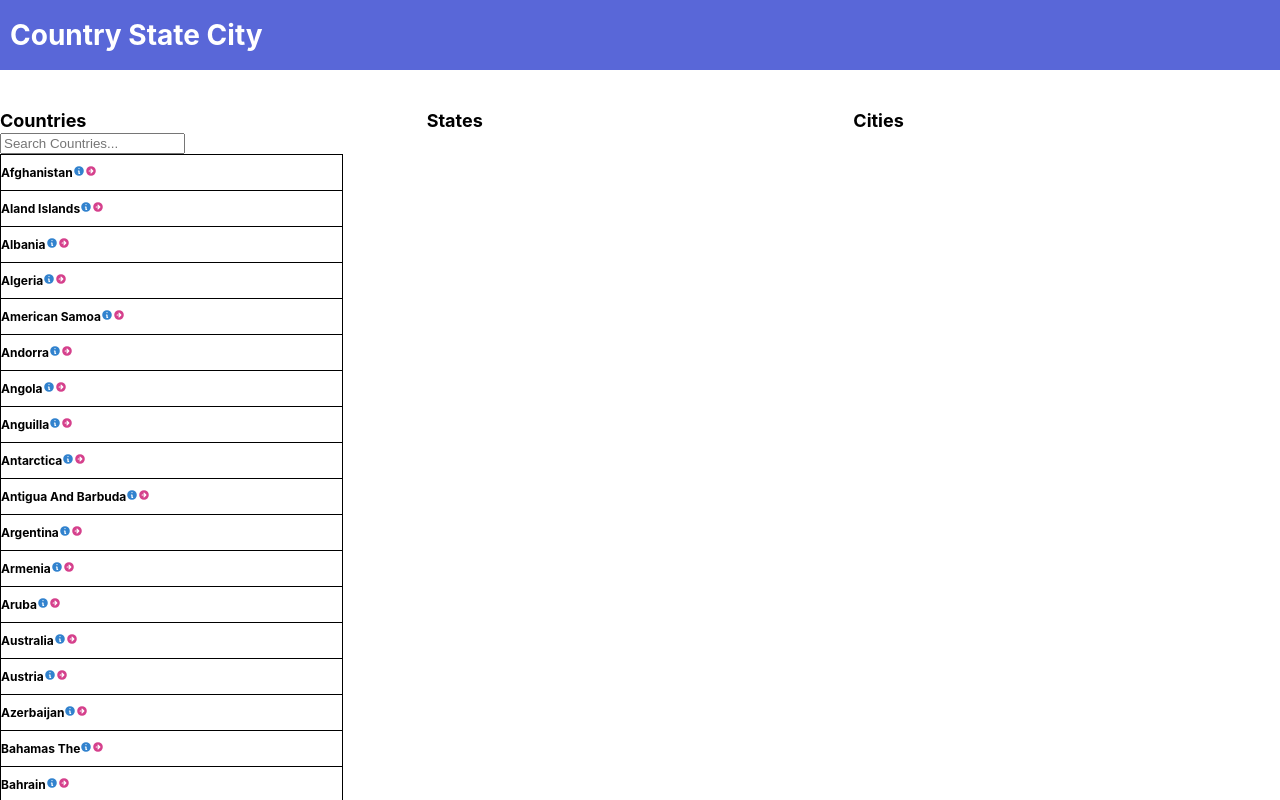
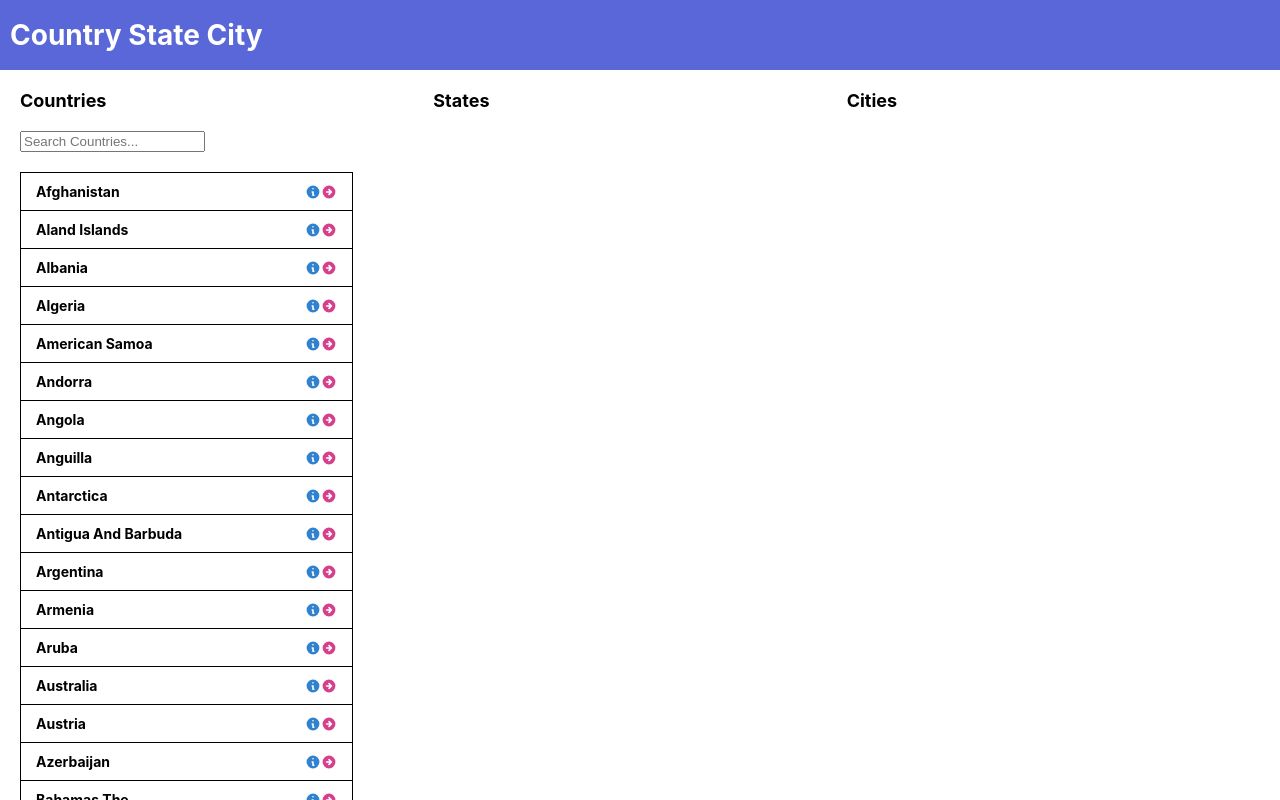
Before and after one commit to niiiiiiiiiiix/country-city-state, a React (Create React App) app: page / in a window 1280 px wide. Shown: the top 800 px of the page. Built offline with nearby package versions, Linux system fonts and the light colour scheme.

Commit message:
Further css styling on countries.css

```diff
--- a/src/components/Container.css
+++ b/src/components/Container.css
@@ -2,7 +2,7 @@
   height: 800px;
   display: grid;
   grid-template-columns: 1fr 1fr 1fr;
-  padding: 40px 0 0 0;
+  padding: 20px 20px 0 20px;
   font-size: 18px;
   font-weight: bold;
 }
--- a/src/components/Countries.css
+++ b/src/components/Countries.css
@@ -1,3 +1,7 @@
+.search {
+  margin: 20px 0 20px 0;
+}
+
 ul {
   padding-left: 0;
   margin: 0;
@@ -11,13 +15,21 @@ ul:last-child {
 }
 
 li {
-  padding: 10px 0;
+  padding: 10px 15px;
   list-style: none;
-  font-size: 12px;
+  font-size: 14px;
+  display: flex;
+  justify-content: space-between;
+}
+
+.icons {
+  display: flex;
+  align-items: center;
 }
 
 .more-info {
   color: #3182ce;
+  font-size: 16px;
 }
 
 .more-info:hover {
@@ -26,6 +38,7 @@ li {
 
 .show-states {
   color: #d5408c;
+  font-size: 16px;
 }
 
 .show-states:hover {
--- a/src/components/Countries.js
+++ b/src/components/Countries.js
@@ -22,6 +22,7 @@ function Countries() {
         placeholder="Search Countries..."
         onChange={(event) => setSearchTerm(event.target.value)}
         aria-label="country-search"
+        className="search"
       />
       <div className="countryList">
         {countriesJSON
@@ -39,6 +40,7 @@ function Countries() {
               <ul key={countries.id}>
                 <li>
                   {countries.name}
+                  <div className="icons">
                     <HiInformationCircle
                       onClick={() => moreInfo()}
                       className="more-info"
@@ -47,6 +49,7 @@ function Countries() {
                       onClick={() => showStates()}
                       className="show-states"
                     />
+                  </div>
                 </li>
               </ul>
             );
```
Lines whose indentation alone changed are shown as unchanged.
